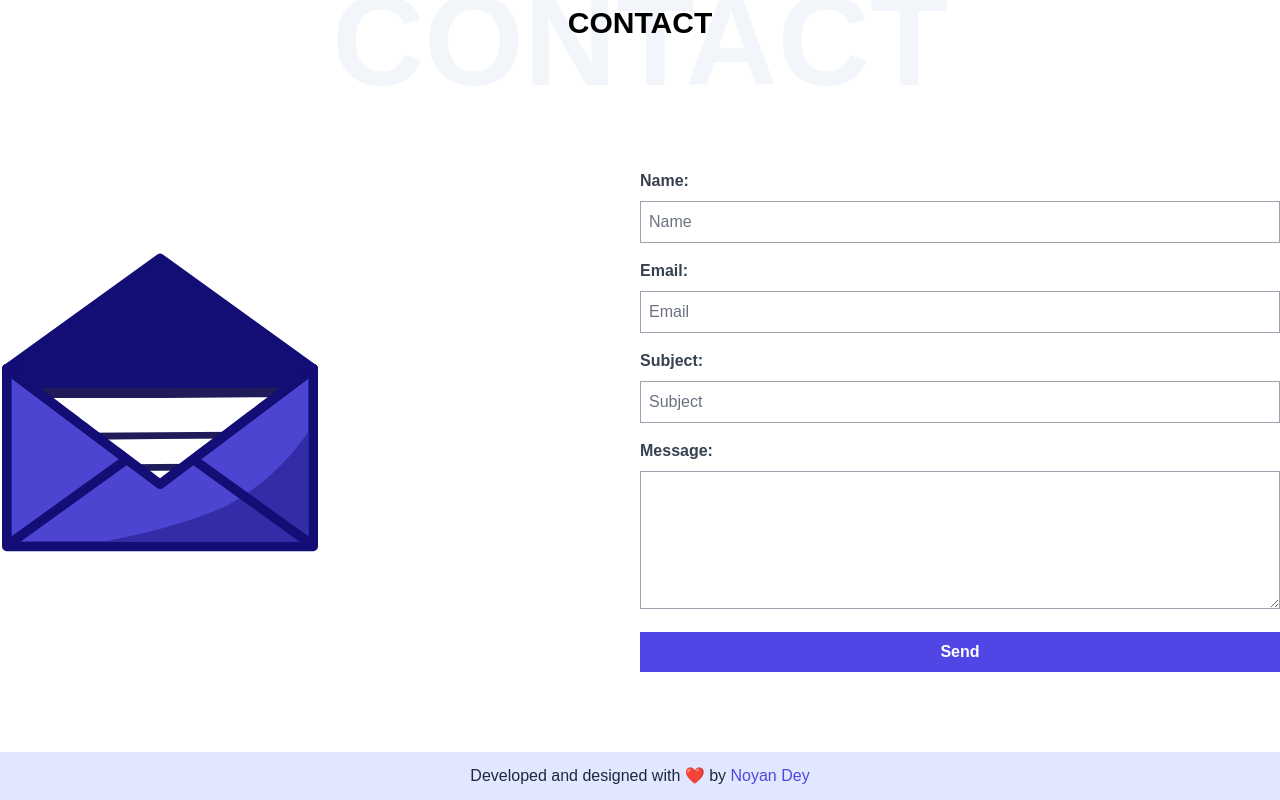
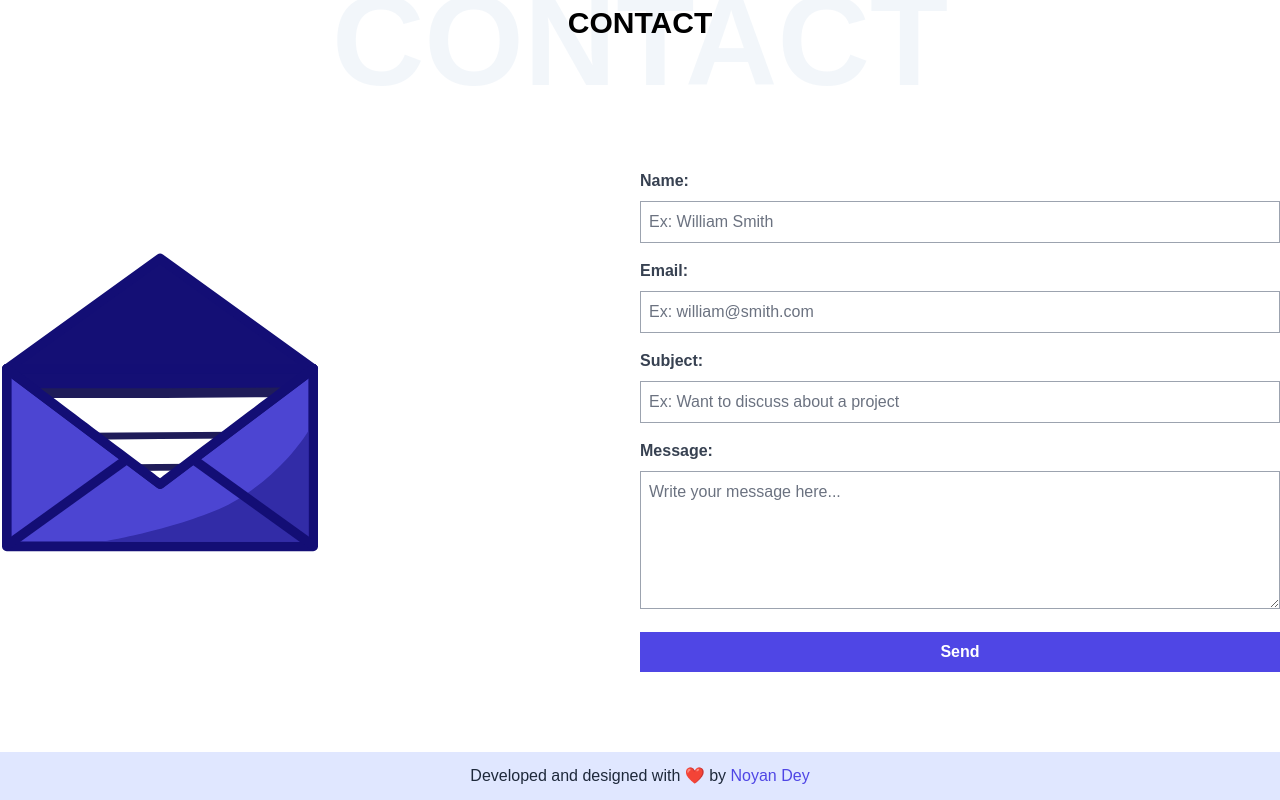
Before and after one commit to codernoyan/my-portfolio-v2, a React (Vite) app: page / in a window 1280 px wide. Shown: the part 2436-3236 px from the top of the page. Built offline with nearby package versions, Linux system fonts and the light colour scheme; a web font is replaced by a local one.

Commit message:
form placeholders has been changed

```diff
--- a/src/components/contact/Contact.jsx
+++ b/src/components/contact/Contact.jsx
@@ -19,25 +19,25 @@ export default function Contact() {
             {/* name */}
             <div className="mb-4">
               <label htmlFor="name" className="block text-gray-700 font-bold mb-2">Name:</label>
-              <input type="text" name="name" id="name" placeholder="Name" className="border border-gray-400 p-2 w-full" />
+              <input type="text" name="name" id="name" placeholder="Ex: William Smith" className="border border-gray-400 p-2 w-full" />
             </div>
             {/* email */}
             <div className="mb-4">
               <label htmlFor="email" className="block text-gray-700 font-bold mb-2">Email:</label>
-              <input type="email" name="email" id="email" placeholder="Email" className="border border-gray-400 p-2 w-full" />
+              <input type="email" name="email" id="email" placeholder="Ex: william@smith.com" className="border border-gray-400 p-2 w-full" />
             </div>
             {/* subject */}
             <div className="mb-4">
               <label htmlFor="subject" className="block text-gray-700 font-bold mb-2">Subject:</label>
-              <input type="text" name="subject" id="subject" placeholder="Subject" className="border border-gray-400 p-2 w-full" />
+              <input type="text" name="subject" id="subject" placeholder="Ex: Want to discuss about a project" className="border border-gray-400 p-2 w-full" />
             </div>
             {/* message */}
             <div className="mb-4">
               <label htmlFor="message" className="block text-gray-700 font-bold mb-2">Message:</label>
-              <textarea name="message" id="message" cols="30" rows="5" className="border border-gray-400 p-2 w-full"></textarea>
+              <textarea name="message" id="message" cols="30" rows="5" className="border border-gray-400 p-2 w-full" placeholder="Write your message here..."></textarea>
             </div>
             <div>
-              <button type="submit" className="bg-indigo-600 w-full p-2 text-white font-semibold">Send</button>
+              <button type="submit" className="bg-indigo-600 hover:bg-indigo-800 w-full p-2 text-white font-semibold transition-colors duration-300">Send</button>
             </div>
           </form>
         </div>
```
